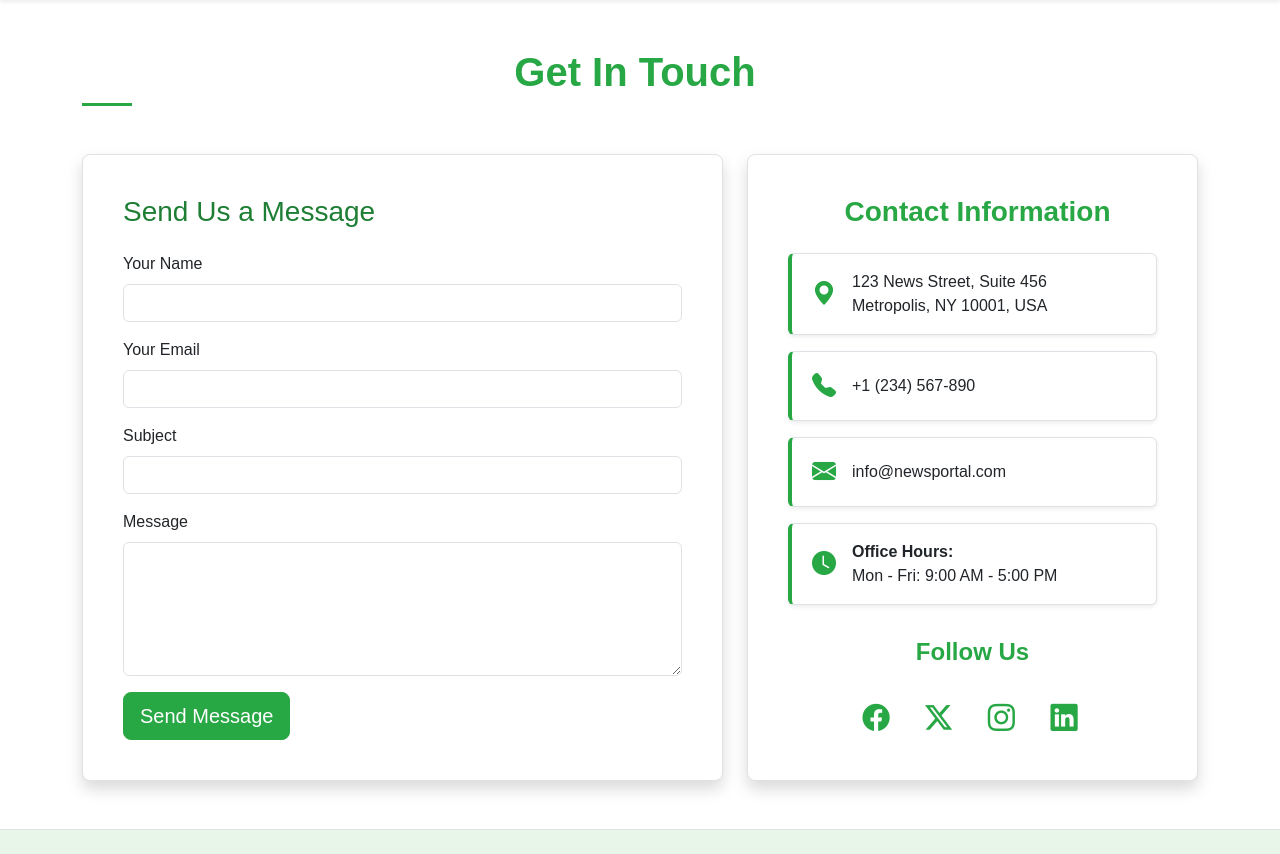
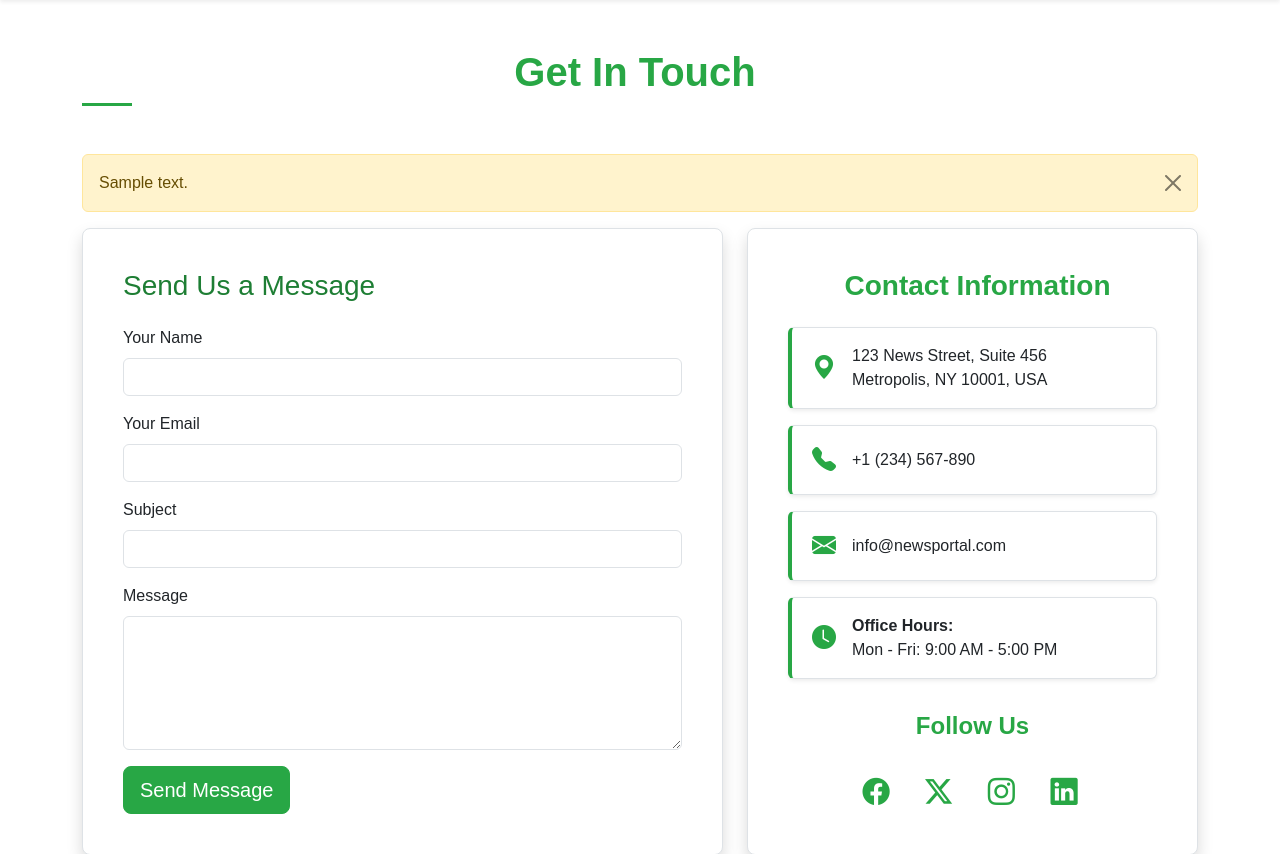
Before and after one commit to crestadev/news-portal, a Django app: template templates/newsportal/contact.html in a window 1280 px wide. Shown: the part 73-927 px from the top of the page. Run offline with Django 5.2, Linux system fonts and the light colour scheme; the template is opened without the code that fills it: most values are stand-ins (such as "Sample title", 1, 10 or a date in 2020); one stand-in notice (Sample message) is shown; some libraries are stand-ins or nearby versions.

Commit message:
Added Error message if invalid in contact

```diff
--- a/templates/newsportal/contact.html
+++ b/templates/newsportal/contact.html
@@ -7,6 +7,15 @@
         <h1 class="mb-5 text-center section-title">
           <span>Get In Touch</span>
         </h1>
+
+        {% if messages %}
+            {% for message in mesages %}
+                <div class="alert alert-warning alert-dismissible fade show" role="alert">
+                    {{ message }}
+                    <button type="button" class="btn-close" data-bs-dismiss="alert" aria-label="Close"></button>
+                </div>
+            {% endfor %}
+        {% endif %}
 
         <div class="row g-4">
           <!-- Contact Form -->
```
